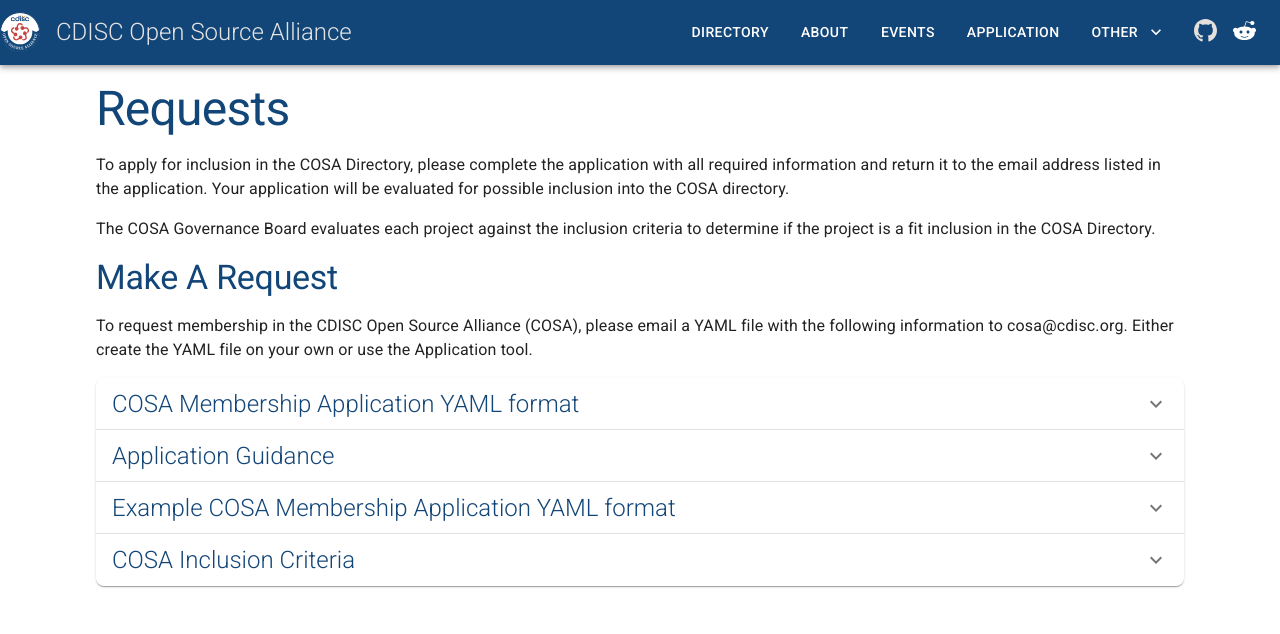
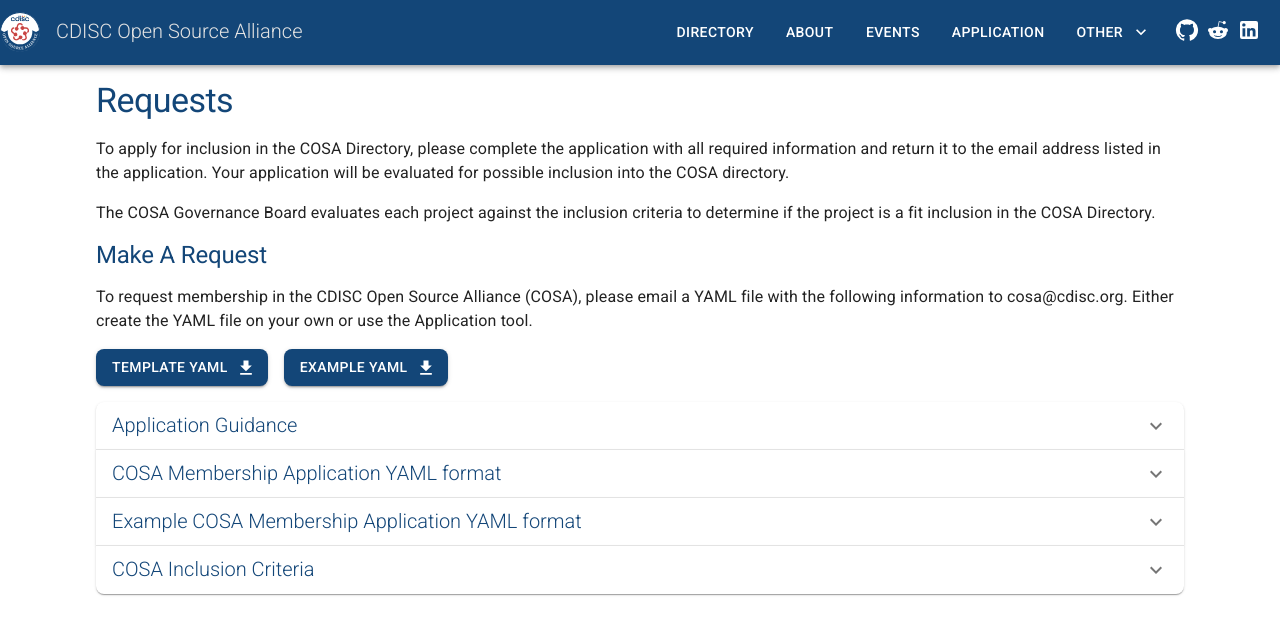
Before and after one commit to cdisc-org/cosa, a React (Create React App) app: page /appdetails in a window 1280 px wide. Shown: the top 634 px of the page. Built offline with nearby package versions, Linux system fonts and the light colour scheme.

Commit message:
Layout updates,  #8 and #10

```diff
--- /dev/null
+++ b/src/assets/content/application_empty.yaml
@@ -0,0 +1,29 @@
+---
+# To request membership in the CDISC Open Source Alliance (COSA), please email a YAML file with the following information to cosa@cdisc.org:
+projectInfo:
+  projectName:
+  projectOwner:
+  projectContact:
+  projectLandingPage:
+  projectRepository:
+  programmingLanguage:
+  openSourceLicense:
+  cdiscStandards:
+  projectMaturity:
+  agreeWithCdiscCodeOfEthics:
+  user:
+  logoUrl:
+detailedDescription:
+  problem:
+  solution:
+  openSourceConsiderations:
+  maintenanceModel:
+  projectSize:
+  contributors:
+  userDetails:
+  preRequisites:
+  projectServiceOptions:
+  sponsors:
+  goalsObjectives:
+  communications:
+  additonalInformation:
--- /dev/null
+++ b/src/assets/content/application_example.yaml
@@ -0,0 +1,68 @@
+---
+projectInfo:
+  projectName: Visual Define-XML Editor
+  projectOwner: Dmitry Kolosov
+  projectContact:
+  - support@defineeditor.com
+  - t.me/defineeditor
+  projectLandingPage: www.defineeditor.com
+  projectRepository: github.com/defineEditor/editor/
+  programmingLanguage:
+  - JavaScript
+  openSourceLicense:
+  - AGPL-3.0
+  cdiscStandards:
+  - Define-XML
+  - ARM
+  agreeWithCdiscCodeOfEthics: true
+  projectMaturity: Stable
+  user:
+  - Clinical Programmers
+  logoUrl: ./vdeLogo.png
+detailedDescription:
+  problem: >-
+    Define-XML CDISC standard is an ODM-XML-based standard which is used to
+    represent dataset specifications (e.g, ADaM or SDTM) in a normalized and machine
+    readable data structure. It can be challenging to develop Define-XML documents
+    without auxiliary tools. There is a variety of tools, the most of which are based
+    on tables (2D datasets or Excel). Goal of the Visual Define-XML Editor (VDE) is
+    to simplify Define-XML editing for end users, by allowing them to focus on the
+    content part of Define-XML Standard rather than on the technical aspects of it.
+  solution: |-
+    VDE is a WYSIWYG editor, which is intended to help develop dataset specifications as a Define-XML document from the very beginning of the dataset development process. It provides users an ability to create from Define-XML documents scratch and update existing documents. To help with the development it implements additional functionality, such as comments, linked codelists, import/export from Excel, XPT processing and etc. Currently the supported standards are Define-XML v3.0 and ARM v1.0 extension, as well as has integration with CDISC Library and implements CDISC Library and NCI/CDISC CT browsers.
+
+    ####List of VDE presentations:
+    * [Visual Define-XML Editor](https://www.cdisc.org/system/files/all/event/restricted/2018_US/VisualDefine-XMLEditor_Kolosov.pdf) ([presentation](https://www.cdisc.org/system/files/all/event/restricted/2018_US/6C_VisualDefine-XMLEditor_Kolosov.pdf)), CDISC US Interchange 2018.
+    * [CDISC Webinar Visual Define-XML Editor](https://www.cdisc.org/events/webinar/cdisc-members-only-webinar-visual-define-xml-editor)
+    * [Creating ARM using Visual Define-XML Editor](https://www.youtube.com/watch?v=PIxXMsBxzws&t=1490s), Basel SDE 2020 and CDISC San-Diego User Group meeting
+  openSourceConsiderations: |-
+    VDE is published under AGPL-3.0 license. The main reason to create an open-source solution is to build of a community of users and have a transparency of the application. Also it provides an ability to build the application on platforms which are not available to me as a developer, e.g., mac os.
+    Another reason to make it open-source is to develop more open-source packages related to our industry. Other open-source packages which are developed separately and used by VDE: [cla-wrapper](https://github.com/defineEditor/cla-wrapper), [xport-js](https://github.com/defineEditor/xport-js), [dataset-xml](https://github.com/defineEditor/dataset-xml).
+  maintenanceModel: |-
+    The project has a stable and development branches. Issues can be reported either by GitHub, e-mail or Telegram channel.
+    Issues in the stable version are fixed via hotfixes (the project uses git-flow approach), although de-facto the development version is far ahead of the stable version and now issues are fixed in the next development release.
+  projectSize:  |-
+    Using a T-shirt estimation the project size is large. It has been developed
+    since 2018 and a rough estimate is that it was spend more than a thousand hours
+    on the project.
+  contributors:  |-
+    Contributors must follow eslint rules specified in the .eslintrc file in the root folder.
+  userDetails:  |-
+    The primary users of VDE are clinical programmers developing and reviewing
+    dataset specifications. It is expected that VDE users know Define-XML and ARM
+    standards. There is no external training or documentation for the editor, help
+    documentation for non-standard functionality is available within the editor.
+  preRequisites: |-
+    The software is distributed for MS Windows (Windows 7 and above) and Linux systems. It was complied by one person on MacOS, but it is not supported on that platform as support requires to have a Mac.
+    The project can be used as is and does not require any feedback or communication.
+  projectServiceOptions:  |-
+    For the company where I am working, I performed in-house validation of the software.
+  sponsors: N.A.
+  goalsObjectives:  |-
+    The main goal is the usage by an industry, so that the community
+    can provide user feedback and develop plugins (interface is not exposed in the
+    current version).
+  communications:  |-
+    The interaction with users is organized via a Telegram channel and
+    a LinkedIn group. Where possible, it is promoted at conference.
+  additonalInformation:  N.A.
--- a/src/components/About.tsx
+++ b/src/components/About.tsx
@@ -5,13 +5,18 @@
 import AccordionSummary from '@mui/material/AccordionSummary';
 import AccordionDetails from '@mui/material/AccordionDetails';
 import ExpandMoreIcon from '@mui/icons-material/ExpandMore';
+import CircularProgress from '@mui/material/CircularProgress';
 import Markdown from '../utils/Markdown';
 import aboutBoard from '../assets/content/about_board.md';
 import aboutCharter from '../assets/content/about_charter.md';
 import aboutEvaluationCriteria from '../assets/content/about_evaluation_criteria.md';
 
 const About: React.FC = () => {
-  const [data, setData] = useState<Array<{ title: string; text: string }>>([]);
+  const [data, setData] = useState<Array<{ title: string; text: string }>>([
+    { title: 'COSA Charter', text: '' },
+    { title: 'COSA Inclusion Criteria', text: '' },
+    { title: 'COSA Board', text: '' },
+  ]);
 
   useEffect(() => {
     const loadData = async () => {
@@ -53,7 +58,11 @@
               <Typography variant='h2'>{item.title}</Typography>
             </AccordionSummary>
             <AccordionDetails>
-              <Markdown>{item.text}</Markdown>
+              {item.text.length === 0 ? (
+                <CircularProgress />
+              ) : (
+                <Markdown>{item.text}</Markdown>
+              )}
             </AccordionDetails>
           </Accordion>
         ))}
--- a/src/components/Header.tsx
+++ b/src/components/Header.tsx
@@ -8,8 +8,10 @@
 import Button from '@mui/material/Button';
 import IconButton from '@mui/material/IconButton';
 import Logo from '../assets/images/cosaLogo.svg';
-import GithubLogo from '../assets/images/github.svg';
-import RedditLogo from '../assets/images/reddit.svg';
+import RedditIcon from '@mui/icons-material/Reddit';
+import GitHubIcon from '@mui/icons-material/GitHub';
+import LinkedInIcon from '@mui/icons-material/LinkedIn';
+
 import OtherMenu from './OtherMenu';
 
 const pages = [
@@ -20,8 +22,18 @@
 ];
 
 const icons = [
-  { href: 'https://github.com/cdisc-org/cosaDirectory', src: GithubLogo },
-  { href: 'https://www.reddit.com/r/CDISC_COSA/', src: RedditLogo },
+  {
+    href: 'https://github.com/cdisc-org/cosaDirectory',
+    icon: <GitHubIcon />,
+  },
+  {
+    href: 'https://www.reddit.com/r/CDISC_COSA/',
+    icon: <RedditIcon />,
+  },
+  {
+    href: 'https://www.linkedin.com/groups/12563665/',
+    icon: <LinkedInIcon />,
+  },
 ];
 
 const Header: React.FC = () => {
@@ -66,17 +78,15 @@
                   href={icon.href}
                   target='_blank'
                   rel='noreferrer'
+                  sx={{
+                    width: 23,
+                    height: 23,
+                    margin: 0.5,
+                    transform: 'translateY(-2px)',
+                    color: 'white',
+                  }}
                 >
-                  <Box
-                    sx={{
-                      width: 23,
-                      height: 23,
-                      filter: 'invert(100%)',
-                      transform: 'translateY(-2px)',
-                    }}
-                    component='img'
-                    src={icon.src}
-                  />
+                  {icon.icon}
                 </IconButton>
               ))}
             </Stack>
--- a/src/components/OtherAppDetails.tsx
+++ b/src/components/OtherAppDetails.tsx
@@ -1,37 +1,90 @@
 import React, { useEffect, useState } from 'react';
 import Stack from '@mui/material/Stack';
 import Typography from '@mui/material/Typography';
+import Button from '@mui/material/Button';
+import DownloadIcon from '@mui/icons-material/Download';
 import Accordion from '@mui/material/Accordion';
 import AccordionSummary from '@mui/material/AccordionSummary';
 import AccordionDetails from '@mui/material/AccordionDetails';
 import Markdown from '../utils/Markdown';
 import ExpandMoreIcon from '@mui/icons-material/ExpandMore';
+import CircularProgress from '@mui/material/CircularProgress';
 import applicationEmpty from '../assets/content/other_application_empty.md';
 import applicationExample from '../assets/content/other_application_example.md';
 import aboutEvaluationCriteria from '../assets/content/about_evaluation_criteria.md';
 import applicationGuidance from '../assets/content/other_application_guidance.md';
+import yamlApplicationEmpty from '../assets/content/application_empty.yaml';
+import yamlApplicationExample from '../assets/content/application_example.yaml';
+
+import { IDownloadFile } from '../interfaces/common.d';
 
 const OtherFAQ: React.FC = () => {
-  const [data, setData] = useState<Array<{ title: string; text: string }>>([]);
+  const [data, setData] = useState<Array<{ title: string; text: string }>>([
+    { title: 'Application Guidance', text: '' },
+    {
+      title: 'COSA Membership Application YAML format',
+      text: '',
+    },
+    {
+      title: 'Example COSA Membership Application YAML format',
+      text: '',
+    },
+    { title: 'COSA Inclusion Criteria', text: '' },
+  ]);
 
   useEffect(() => {
     const loadData = async () => {
-      const readData1 = await (await fetch(applicationEmpty)).text();
-      const readData2 = await (await fetch(applicationExample)).text();
-      const readData3 = await (await fetch(aboutEvaluationCriteria)).text();
-      const readData4 = await (await fetch(applicationGuidance)).text();
+      const applicationEmptyText = await (await fetch(applicationEmpty)).text();
+      const applicationExampleText = await (
+        await fetch(applicationExample)
+      ).text();
+      const aboutEvaluationCriteriaText = await (
+        await fetch(aboutEvaluationCriteria)
+      ).text();
+      const applicationGuidanceText = await (
+        await fetch(applicationGuidance)
+      ).text();
       setData([
-        { title: 'COSA Membership Application YAML format', text: readData1 },
-        { title: 'Application Guidance', text: readData2 },
+        { title: 'Application Guidance', text: applicationGuidanceText },
+        {
+          title: 'COSA Membership Application YAML format',
+          text: applicationEmptyText,
+        },
         {
           title: 'Example COSA Membership Application YAML format',
-          text: readData3,
+          text: applicationExampleText,
         },
-        { title: 'COSA Inclusion Criteria', text: readData4 },
+        { title: 'COSA Inclusion Criteria', text: aboutEvaluationCriteriaText },
       ]);
     };
     loadData();
   }, []);
+
+  const downloadFiles: IDownloadFile[] = [
+    {
+      title: 'Template YAML',
+      asset: yamlApplicationEmpty,
+      name: 'cosa_application_empty.yaml',
+    },
+    {
+      title: 'Example YAML',
+      asset: yamlApplicationExample,
+      name: 'cosa_application_example.yaml',
+    },
+  ];
+
+  const downloadEmpty = async (item: IDownloadFile) => {
+    const EmptyText = await (await fetch(item.asset)).text();
+    const element = document.createElement('a');
+    const file = new Blob([EmptyText], {
+      type: 'text/plain',
+    });
+    element.href = URL.createObjectURL(file);
+    element.download = item.name;
+    document.body.appendChild(element); // Required for this to work in FireFox
+    element.click();
+    console.log('download clicked');
+  };
 
   return (
     <Stack sx={{ mx: 4, my: 2 }} spacing={2}>
@@ -53,6 +106,18 @@
         email a YAML file with the following information to cosa@cdisc.org.
         Either create the YAML file on your own or use the Application tool.
       </Typography>
+      <Stack direction='row' spacing={2}>
+        {downloadFiles.map((item) => (
+          <Button
+            variant='contained'
+            onClick={() => downloadEmpty(item)}
+            endIcon={<DownloadIcon />}
+            key={item.name}
+          >
+            {item.title}
+          </Button>
+        ))}
+      </Stack>
       <Stack>
         {data.map((item, index) => (
           <Accordion key={index}>
@@ -60,7 +125,11 @@
               <Typography variant='h3'>{item.title}</Typography>
             </AccordionSummary>
             <AccordionDetails>
-              <Markdown>{item.text}</Markdown>
+              {item.text.length === 0 ? (
+                <CircularProgress />
+              ) : (
+                <Markdown>{item.text}</Markdown>
+              )}
             </AccordionDetails>
           </Accordion>
         ))}
--- a/src/components/RouteManager.tsx
+++ b/src/components/RouteManager.tsx
@@ -19,6 +19,7 @@
       <Route path='/events' element={<Events />} />
       <Route path='/application' element={<Application />} />
       <Route path='/directory' element={<Directory />} />
+      <Route path='/cosaDirectory' element={<Directory />} />
       <Route path='/directory/:id' element={<ProjectDescription />} />
       <Route path='/faq' element={<OtherFAQ />} />
       <Route path='/os' element={<OtherOS />} />
--- a/src/globals.d.ts
+++ b/src/globals.d.ts
@@ -3,4 +3,9 @@
   export default content;
 }
 
+declare module '*.yaml' {
+  const content: string;
+  export default content;
+}
+
 declare module '*.module.css';
--- a/src/interfaces/common.d.ts
+++ b/src/interfaces/common.d.ts
@@ -8,6 +8,12 @@
   aboutBoard: string;
   aboutCharter: string;
   aboutEvaluationCriteria: string;
+}
+
+export interface IDownloadFile {
+  title: string;
+  asset: string;
+  name: string;
 }
 
 export interface IProject {
--- a/src/utils/theme.ts
+++ b/src/utils/theme.ts
@@ -69,22 +69,22 @@
   typography: {
     h1: {
       fontWeight: 400,
-      fontSize: 48,
+      fontSize: 34,
       color: '#134678',
     },
     h2: {
       fontWeight: 400,
-      fontSize: 34,
+      fontSize: 24,
       color: '#134678',
     },
     h3: {
       fontWeight: 300,
-      fontSize: 24,
+      fontSize: 20,
       color: '#134678',
     },
     h4: {
       fontWeight: 300,
-      fontSize: 20,
+      fontSize: 18,
       color: '#134678',
     },
     h5: {
```
Also changed, not shown: package.json (+6 -4 lines), src/assets/events/spotlight_Q4_2021.md (+1 -1 lines), src/utils/Markdown.tsx (+61 -2 lines), 1 other file (tests, documents, lock files or other folders).
